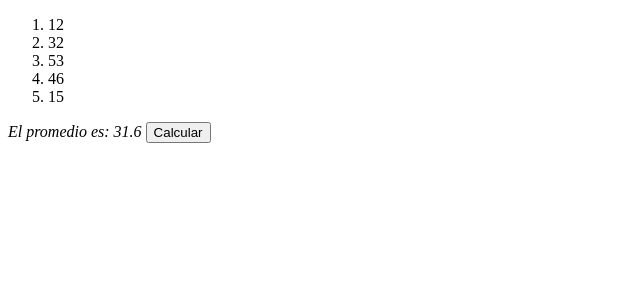
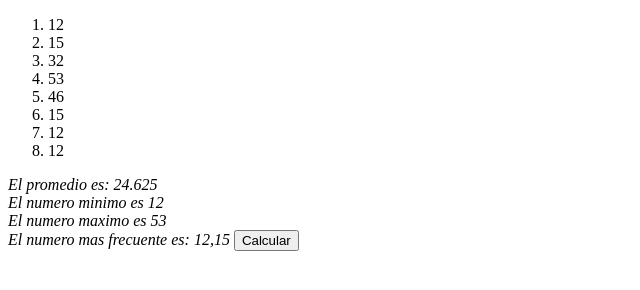
Before and after one commit to Ofiuco-13/Clase5, a plain HTML site: page tarea4.html in a window 1280 px wide. Both pictures are taken after a click on the button "Calcular". Shown: the whole page, without its empty margins (0-640 px from the left). Drawn offline with Linux system fonts and the light colour scheme.

Commit message:
Se obtiene el numero minimo, maximo y el mas frecuente.
Para resolver la tarea 4 de la clase 5

```diff
--- a/tarea4.html
+++ b/tarea4.html
@@ -11,13 +11,22 @@
 
     <ol>
         <li>12</li>
+        <li>15</li>
         <li>32</li>
         <li>53</li>
         <li>46</li>
         <li>15</li>
+        <li>12</li>
+        <li>12</li>
     </ol>
 
-    <em></em>
+    <em id="promedio"></em>
+    <br>
+    <em id="minimo"></em>
+    <br>
+    <em id="maximo"></em>
+    <br>
+    <em id="frecuente"></em>
 
     <button id="calcular">Calcular</button>
     <script src='tarea4.js'></script>
--- a/tarea4.js
+++ b/tarea4.js
@@ -6,6 +6,38 @@
 // 2. obtener el número más pequeño y mostrarlo en un <em> pre-creado con el texto "El número más pequeño es..."
 // 3. obtener el número más grande y mostrarlo en un <em> pre-creado con el texto "El número más grande es..."
 // 4. obtener el número que más se repite y mostrarlo en un <em> pre-creado con el texto "El número más frecuente es..."
+
+function calcularMinimoYMaximo(numeros) {
+    let nuevoArray = [];
+    for (let i = 0; i < numeros.length; i++) {
+        nuevoArray.push(Number(numeros[i].innerText));
+    }
+
+    const minimo = Math.min.apply(null, nuevoArray);
+    const maximo = Math.max.apply(null, nuevoArray);
+
+    document.querySelector('#minimo').textContent = `El numero minimo es ${minimo}`;
+    document.querySelector('#maximo').textContent = `El numero maximo es ${maximo}`;
+}
+
+function encontrarNumeroRepetido(numeros) {
+    let nuevoArray = [];
+    let frecuente = [];
+
+    for (let i = 0; i < numeros.length; i++) {
+        nuevoArray.push(Number(numeros[i].innerText));
+    }
+
+    for(let i = 0; i < nuevoArray.length; i++) {
+        for(let j = i + 1; j < nuevoArray.length; j++) {
+            if (nuevoArray[i] === nuevoArray[j] && !frecuente.includes(nuevoArray[i])) {
+               frecuente.push(nuevoArray[i]);
+            }
+        }
+    }
+
+    document.querySelector('#frecuente').textContent = `El numero mas frecuente es: ${frecuente}`;
+}
 
 const $listaNumeros = document.querySelector('#calcular');
 
@@ -17,5 +49,11 @@ $listaNumeros.onclick = function () {
         acumulador += Number(numeros[i].innerText);
     }
 
-   document.querySelector('em').textContent = 'El promedio es: ' + acumulador / numeros.length;
+
+   document.querySelector('#promedio').textContent = 'El promedio es: ' + acumulador / numeros.length;
+
+   calcularMinimoYMaximo(numeros);
+   encontrarNumeroRepetido(numeros);
+
+   return false;
 }
```
